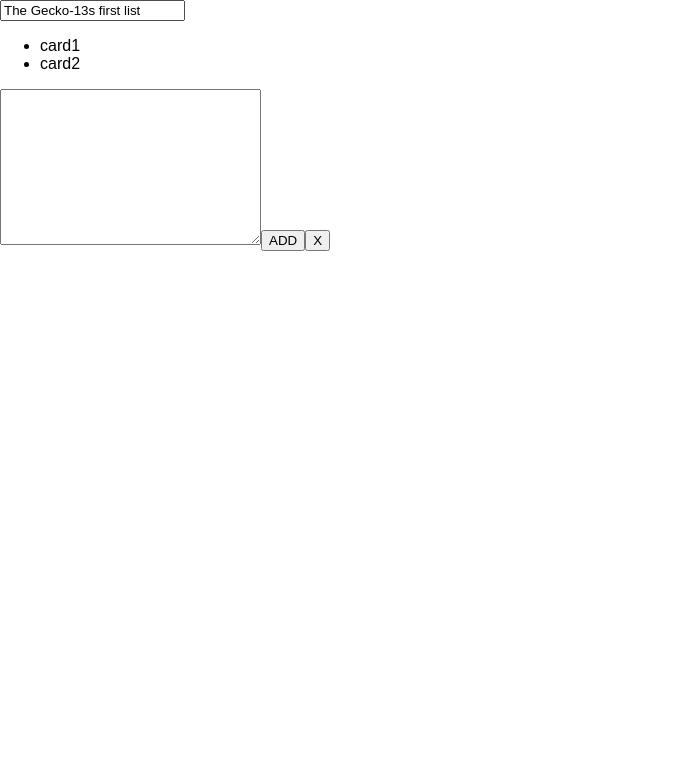
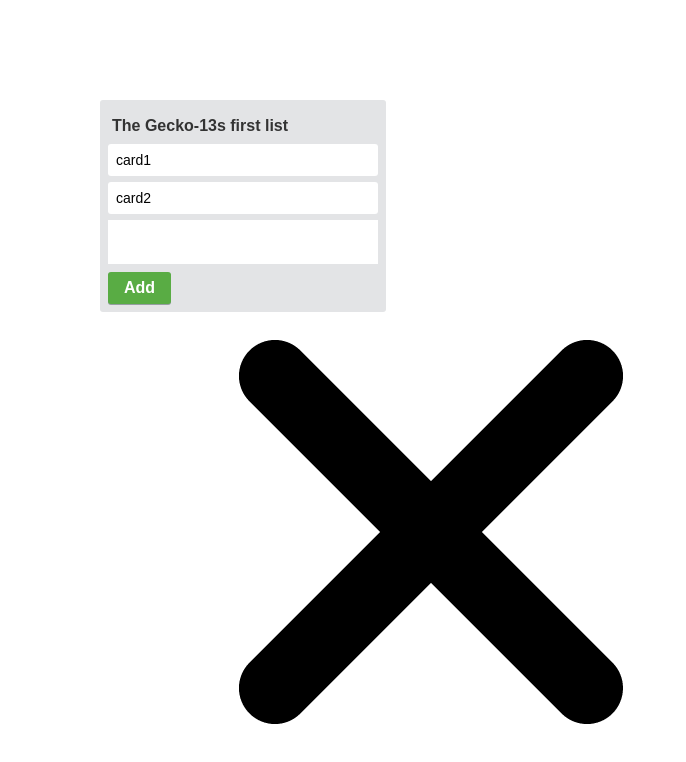
Before and after one commit to chingu-voyage4/Geckos-Team-13, a React (Create React App) app: page / in a window 1280 px wide. Both pictures are taken after a click on the button "Add a card...". Shown: the top 762 px of the page, without its empty margins (0-686 px from the left). Built offline with nearby package versions, Linux system fonts and the light colour scheme.

Commit message:
Add styling for list

```diff
--- a/src/components/ColumnList.js
+++ b/src/components/ColumnList.js
@@ -90,12 +90,13 @@ export default class extends Component {
   }
 
   render() {
+    console.log(this.state.listTitle)
     return (
       <div className='list__container'>
         {this.props.children}
         <div className='list__header'>
           <div className='list__header-title'>
-            <input onChange={this.changeListTitle} value={this.state.listTitle} type='text' />
+            <input className='list-title__edit' onChange={this.changeListTitle} value={this.state.listTitle} type='text' />
           </div>
         </div>
         <div className='card-container'>
@@ -107,11 +108,15 @@ export default class extends Component {
           onSubmit={this.confirmAddCard}
           ref={this.setWrapperRef}
           className='list__add-cards-full'
-          style={{ display: this.state.outComponentSelected ? 'none' : 'inline-block' }}
+          style={{ display: this.state.outComponentSelected ? 'none' : 'block' }}
         >
-          <textarea value={this.state.cardName} onChange={this.addCardTitle} onKeyPress={this.handleKeyPress} cols='30' rows='10' />
-          <button type="submit" className='btn--add'>ADD</button>
-          <button onClick={this.cancelExpansion} className='btn--cancel'>X</button>
+          <div className="form-container">
+            <textarea value={this.state.cardName} onChange={this.addCardTitle} onKeyPress={this.handleKeyPress} />
+            <div className="form-btn-container">
+              <button type="submit" className='btn--add'>Add</button>
+              <button className='btn--cancel'><img src="../close-round.png" onClick={this.cancelExpansion} alt="" /></button>
+            </div>
+          </div>
         </form>
         <button onClick={this.handleClick} className='list__add-cards-short' style={{ display: this.state.outComponentSelected ? 'block' : 'none' }}>Add a card...</button>
       </div>
--- a/src/index.css
+++ b/src/index.css
@@ -2,4 +2,115 @@ body {
   margin: 0;
   padding: 0;
   font-family: sans-serif;
+  font-size: 14px;
 }
+
+ul {
+  padding: 0px;
+  margin: 0px;
+}
+
+li {
+  list-style: none;
+}
+
+button {
+  border: none;
+  box-shadow: 0 1px 0 #959da1;
+  cursor: pointer;
+  display: inline-block;
+  font-weight: 700;
+  line-height: 22px;
+  margin: 0px 4px 0 0;
+  padding: 5px 16px;
+  text-align: center;
+}
+
+button:focus {
+  outline:none;
+}
+
+textarea {
+  border: none;
+  overflow: auto;
+  outline: none;
+  box-shadow: none;
+  resize: none;
+  color: #333;
+  line-height: 18px;
+  font-weight: 400;
+  padding: 6px 6px 2px 8px
+
+}
+
+/* column list */
+
+.list__container {
+  margin: 100px;
+  width: 270px;
+  background-color: #E3E4E6;
+  border-radius: 3px;
+  padding: 8px;
+}
+
+.list__header-title {
+  padding: 8px 34px 8px 2px;
+}
+
+.form-container {
+  display: flex;
+  flex-direction: column;
+}
+
+.list__add-cards-short {
+  box-shadow: none;
+  margin: 0;
+  padding: 0;
+  width: auto;
+  overflow: visible;
+  font-size: 14px;
+  font-weight: 400;
+  color: #838c91;
+
+  background: transparent;
+}
+
+.list__add-cards-short:active {
+  outline: none;
+}
+
+.card-preview {
+  background-color: #FFFFFF;
+  padding: 8px;
+  margin-bottom: 6px;
+  border-radius: 3px;
+}
+
+.form-btn-container {
+  margin-top: 8px;
+  display: flex;
+  align-items: center;
+}
+
+.btn--add {
+  background-color: #59ac44;
+  color: #FFFFFF;
+  border-radius: 3px;
+  font-size: 16px;
+}
+
+.btn--cancel {
+  padding: 0;
+  height: 25px;
+  box-shadow: none;
+  background-color: transparent;
+}
+
+.list-title__edit {
+  background-color: transparent;
+  border-style: none;
+  color: #333;
+  font-size:16px;
+  line-height: 18px;
+  font-weight: 700;
+}
```
Also changed, not shown: public/close-round.png (added), 1 other file (tests, documents, lock files or other folders).
